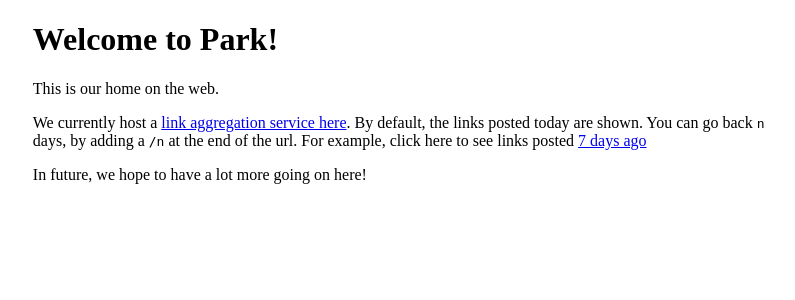
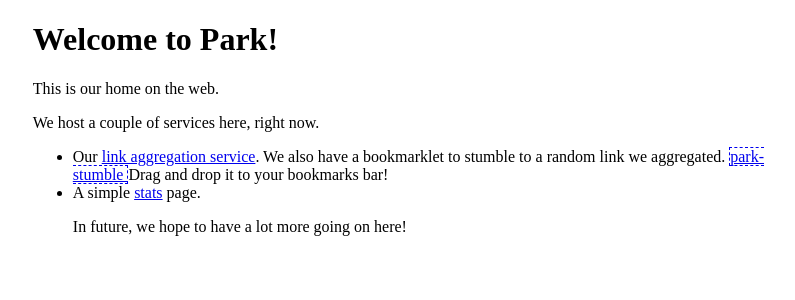
Before and after one commit to punchagan/parktain, a Flask app: template parktain/web/templates/index.html in a window 1280 px wide. Shown: the top 300 px of the page, without its empty margins (228-1023 px from the left). Run offline with Flask 2, Linux system fonts and the light colour scheme; the template is opened without the code that fills it, so the values that code supplies are empty; parts of the project's set-up code (start-up, migrations or seed data) failed here and were passed over.

Commit message:
Add bookmarklet for going to random link

```diff
--- a/parktain/web/templates/index.html
+++ b/parktain/web/templates/index.html
@@ -8,13 +8,25 @@
   <p>This is our home on the web.</p>
 
   <p>
-    We currently host a <a href="{{url_for('show_links')}}"> link aggregation
-    service here</a>.
+      We host a couple of services here, right now.
+      <ul>
+          <li>
+              Our <a href="{{url_for('show_links')}}"> link aggregation service</a>.
 
-    By default, the links posted today are shown.  You can go back <code>n</code>
-    days, by adding a <code>/n</code> at the end of the url. For example, click
-    here to see links posted <a href="{{url_for('show_links', days=7)}}">7 days ago</a>
+              We also have a bookmarklet to stumble to a random link we
+              aggregated.
+              <a style="border: 1px dashed;"
+                 href="javascript:void(document.location.href='https://park.muse-amuse.in/random_link/')">
+                  park-stumble
+              </a>
 
+              Drag and drop it to your bookmarks bar!
+
+          </li>
+
+          <li>
+              A simple <a href="{{url_for('show_stats')}}">stats</a> page.
+          </li>
   </p>
 
   <p>
```
